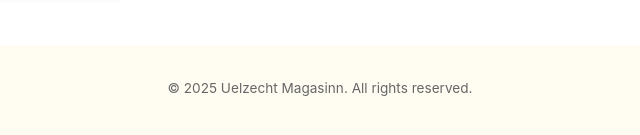
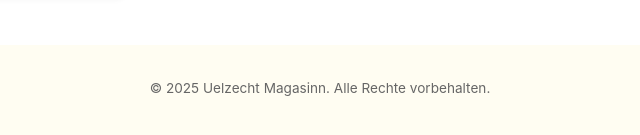
Before and after one commit to leo-staffie/leo-staffie.github.io, a plain HTML site: page index.html in a window 1280 px wide. Shown: the part 357-492 px from the top of the page, 320-960 px from the left. Drawn offline with Linux system fonts and the light colour scheme.

Commit message:
Update index.html

```diff
--- a/index.html
+++ b/index.html
@@ -140,7 +140,7 @@
     </div>
   </section>
 
-  <footer>© 2025 Uelzecht Magasinn. All rights reserved.</footer>
+  <footer>© 2025 Uelzecht Magasinn. Alle Rechte vorbehalten.</footer>
 
   <script>
     document.addEventListener('DOMContentLoaded', function() {
```
